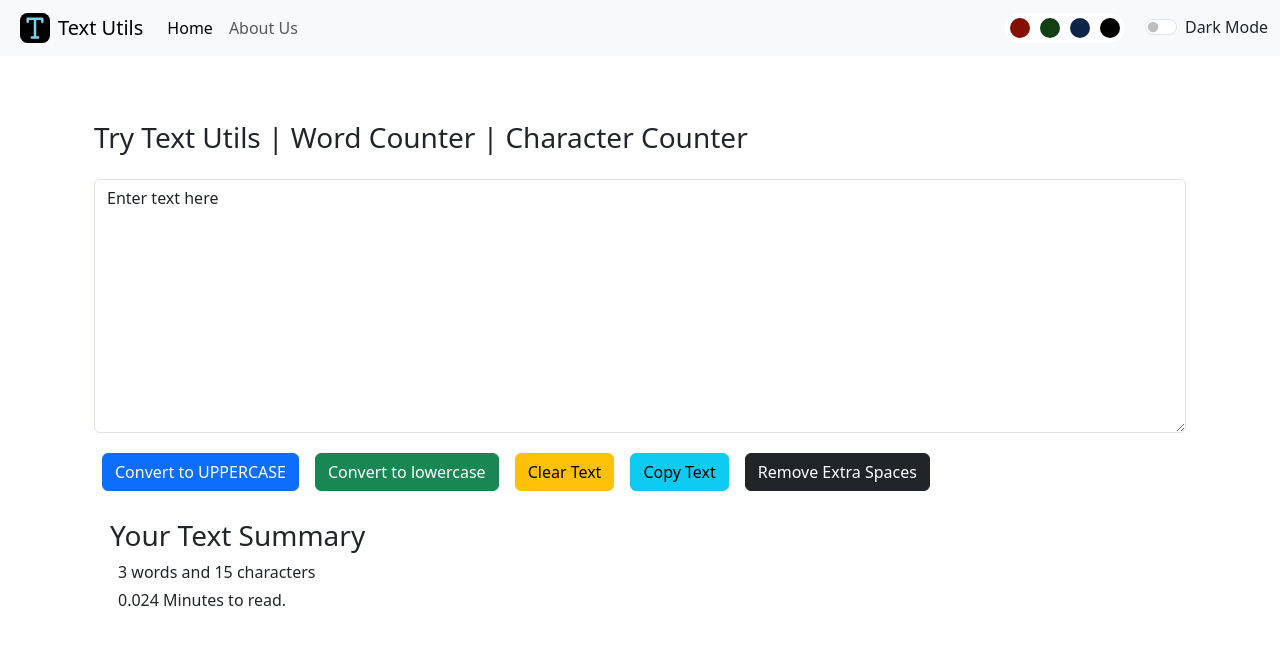
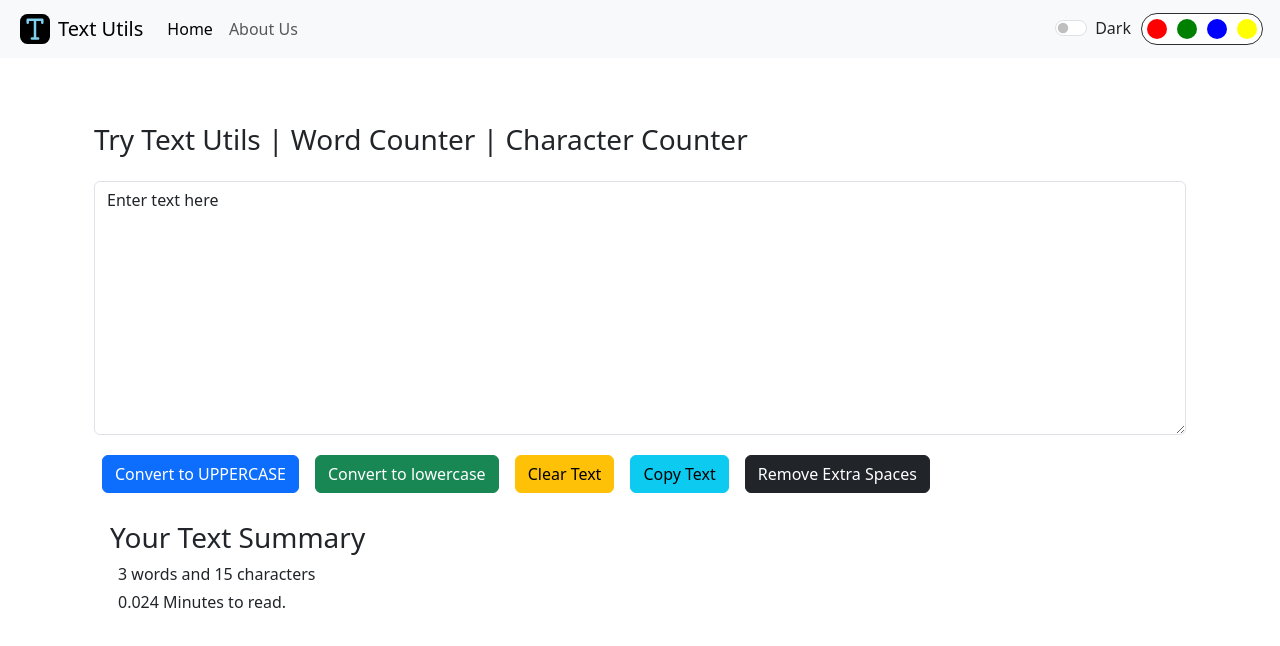
Before and after one commit to sethshivam11/copypaste, a React (Create React App) app: page / in a window 1280 px wide. Shown: the top 646 px of the page. Built offline with nearby package versions, Linux system fonts and the light colour scheme.

Commit message:
minor bug fixes and added color pallete to light mode also

```diff
--- a/package.json
+++ b/package.json
@@ -1,5 +1,5 @@
 {
-  "homepage": "https://blaisepascal287.github.io/TextUtils",
+  "homepage": "http://blaisepascal287.github.io/TextUtils",
   "name": "first-react-app",
   "version": "0.1.0",
   "private": true,
@@ -16,8 +16,8 @@
   },
   "scripts": {
     "start": "react-scripts start",
-    "predeploy": "npm run build",
-    "deploy": "gh-pages -d build",
+    "predeploy" : "npm run build",
+    "deploy" : "gh-pages -d build",
     "build": "react-scripts build",
     "test": "react-scripts test",
     "eject": "react-scripts eject"
--- a/src/App.css
+++ b/src/App.css
@@ -1,18 +1,27 @@
 #colorPallete{
-    width: 120px;
-    height: 30px;
+    width: 122px;
+    height: 32px;
     background-color:white;
     border-radius: 35px;
-    margin-right: 20px;
-    /* user-select: none; */
+    margin: 5px;
+    margin-left: 10px;
     z-index: 2;
+    /* visibility: hidden; */
+    border: 1px solid #2b3035;
+}
+@media screen and (max-width: 991px) {
+    #colorPallete{
+        margin: 0px;
+        margin-top: 10px;
+
+    }
 }
 :root{
     --mg: 5px;
     --hw: 20px;
 }
 #red{
-    background: #850f02;
+    background: red;
     width: var(--hw);
     height: var(--hw);
     margin: var(--mg);
@@ -21,7 +30,7 @@
 
 }
 #black{
-    background: black;
+    background: yellow;
     width: var(--hw);
     height: var(--hw);
     margin: var(--mg);
@@ -29,7 +38,7 @@
     border: none;
 }
 #blue{
-    background: #0b2447;
+    background: blue;
     width: var(--hw);
     height: var(--hw);
     margin: var(--mg);
@@ -37,7 +46,7 @@
     border: none;
 }
 #green{
-    background: #124012;
+    background: green;
     width: var(--hw);
     height: var(--hw);
     margin: var(--mg);
--- a/src/App.js
+++ b/src/App.js
@@ -13,9 +13,11 @@ function App() {
       setMode("dark");
       document.body.style.backgroundColor = "#212529";
       document.body.style.color = "white";
+      // document.getElementById("colorPallete").style.visibility = "visible";
       showAlert("Dark Mode has been enabled.", "Success, ");
     } else {
       setMode("light");
+      // document.getElementById("colorPallete").style.visibility = "hidden";
       document.body.style.backgroundColor = "white";
       document.body.style.color = "black";
       showAlert("Light Mode has been enabled.", "Success, ");
@@ -36,10 +38,19 @@ function App() {
       document.body.style.backgroundColor = "#850f02";
       showAlert("Color changed to Red.", "Success, ");
     }
+    else{
+      document.body.style.backgroundColor = "#e50101";
+      document.body.style.color = "white";
+      showAlert("Color changed to Red.", "Success, ");
+    }
   };
   const greenColor = () => {
     if (mode === "dark") {
       document.body.style.backgroundColor = "#124012";
+      showAlert("Color changed to Green.", "Success, ");
+    } else {
+      document.body.style.backgroundColor = "#0c950c";
+      document.body.style.color = "white";
       showAlert("Color changed to Green.", "Success, ");
     }
   };
@@ -47,12 +58,20 @@ function App() {
     if (mode === "dark") {
       document.body.style.backgroundColor = "#0b2447";
       showAlert("Color changed to Blue.", "Success, ");
+    } else {
+      document.body.style.backgroundColor = "#0c55ba";
+      document.body.style.color = "white";
+      showAlert("Color changed to Blue.", "Success, ");
     }
   };
   const blackColor = () => {
     if (mode === "dark") {
-      document.body.style.backgroundColor = "#000000";
-      showAlert("Color changed to Black.", "Success, ");
+      document.body.style.backgroundColor = "#F6BE00";
+      showAlert("Color changed to Yellow.", "Success, ");
+    } else {
+      document.body.style.backgroundColor = "yellow";
+      document.body.style.color = "black";
+      showAlert("Color changed to Yellow.", "Success, ");
     }
   };
 
--- a/src/components/Navbar.js
+++ b/src/components/Navbar.js
@@ -6,9 +6,15 @@ export default function Navbar(props) {
     <nav
       className="navbar navbar-expand-lg bg-body-tertiary"
       data-bs-theme={props.mode}
+      id="navbar"
     >
       <div className="container-fluid">
-        <img src="favicon.svg" alt="" style={{width: "30px", height: "30px"}} className="mx-2"/>
+        <img
+          src="favicon.svg"
+          alt=""
+          style={{ width: "30px", height: "30px" }}
+          className="mx-2"
+        />
         <Link className="navbar-brand" to="/">
           {props.title}
         </Link>
@@ -36,12 +42,7 @@ export default function Navbar(props) {
               </Link>
             </li>
           </ul>
-          <div id="colorPallete">
-            <button id="red" onClick={props.redColor}></button>
-            <button id="green" onClick={props.greenColor}></button>
-            <button id="blue" onClick={props.blueColor}></button>
-            <button id="black" onClick={props.blackColor}></button>
-          </div>
+
           <div className="form-check form-switch">
             <input
               className="form-check-input"
@@ -58,8 +59,14 @@ export default function Navbar(props) {
               }
               htmlFor="flexSwitchCheckDefault"
             >
-              Dark Mode
+              Dark
             </label>
+          </div>
+          <div id="colorPallete">
+            <button id="red" onClick={props.redColor}></button>
+            <button id="green" onClick={props.greenColor}></button>
+            <button id="blue" onClick={props.blueColor}></button>
+            <button id="black" onClick={props.blackColor}></button>
           </div>
         </div>
       </div>
--- a/src/components/TextForm.js
+++ b/src/components/TextForm.js
@@ -72,7 +72,7 @@ export default function TextForm(props) {
         <h3 className="mx-3 mt-4">Your Text Summary</h3>
         <p className="my-1 mx-4">
           {
-            text.split(" ").filter((ele) => {
+            text.split(/\s+/).filter((ele) => {
               return ele.length !== 0;
             }).length
           }{" "}
@@ -80,7 +80,7 @@ export default function TextForm(props) {
         </p>
         <p className="my-1 mx-4">
           {0.008 *
-            text.split(" ").filter((ele) => {
+            text.split(/\s+/).filter((ele) => {
               return ele.length !== 0;
             }).length}{" "}
           Minutes to read.
```
